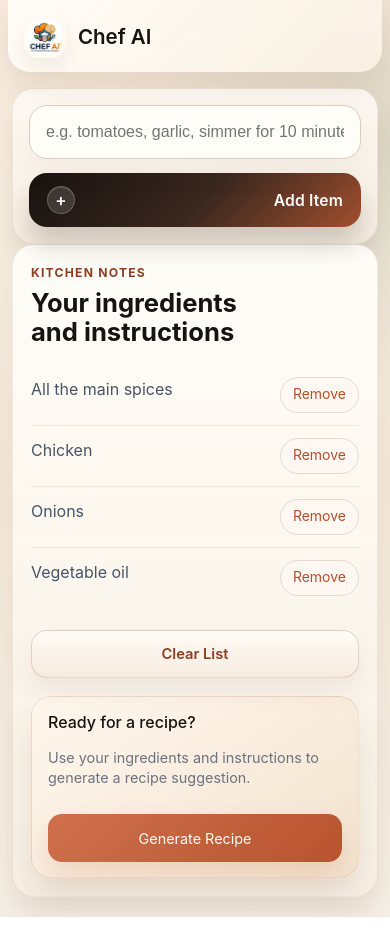
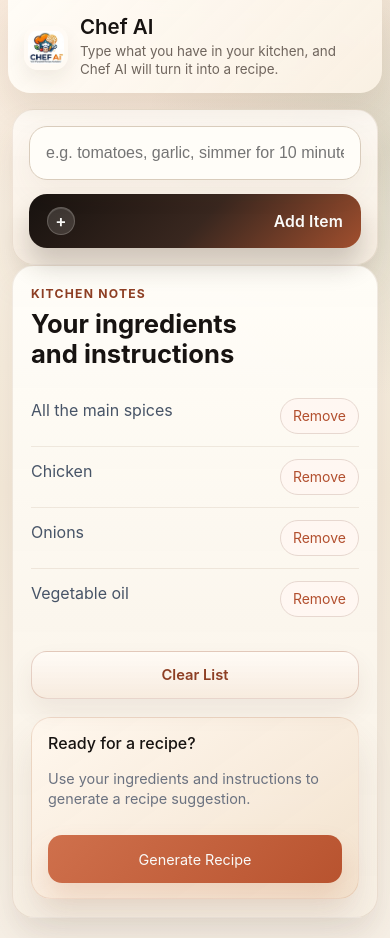
Before and after one commit to surajrimal/chef-ai, a React (Vite) app: page / in a window 390 px wide. Before the commit the page ends 917 px from the top, so only its background shows below. Built offline with nearby package versions, Linux system fonts and the light colour scheme.

Commit message:
version 2.2.2 header updated

```diff
--- a/src/Header.jsx
+++ b/src/Header.jsx
@@ -4,7 +4,10 @@ export default function Header() {
     return (
         <header className="site-header">
             <img src={chefClaudeLogo} alt="Chef AI logo" className="site-header-image" />
-            <h1>Chef AI</h1>
+            <div className="site-header-copy">
+                <h1>Chef AI</h1>
+                <p>Type what you have in your kitchen, and Chef AI will turn it into a recipe.</p>
+            </div>
         </header>
     )
 }
--- a/src/index.css
+++ b/src/index.css
@@ -42,10 +42,24 @@ body {
     object-fit: contain;
 }
 
+.site-header-copy {
+    display: flex;
+    flex-direction: column;
+    gap: 6px;
+}
+
 .site-header h1 {
     margin: 0;
     font-size: 2rem;
     font-weight: 600;
+}
+
+.site-header-copy p {
+    margin: 0;
+    max-width: 40rem;
+    color: var(--muted);
+    font-size: 0.98rem;
+    line-height: 1.45;
 }
 
 main {
@@ -523,17 +537,26 @@ ul.ingredients-list > li {
     }
 
     .site-header-image {
-        width: 42px;
-        height: 42px;
+        width: 44px;
+        height: 44px;
         padding: 4px;
         border-radius: 14px;
         background: rgba(255, 250, 244, 0.78);
         box-shadow: 0 10px 18px rgba(94, 66, 43, 0.08);
     }
 
+    .site-header-copy {
+        gap: 4px;
+    }
+
     .site-header h1 {
         font-size: 1.4rem;
         line-height: 1.05;
+    }
+
+    .site-header-copy p {
+        font-size: 0.88rem;
+        line-height: 1.4;
     }
 
     main {
@@ -713,6 +736,10 @@ ul.ingredients-list > li {
         font-size: 1.28rem;
     }
 
+    .site-header-copy p {
+        font-size: 0.84rem;
+    }
+
     main {
         padding: 16px 12px 20px;
     }
```
